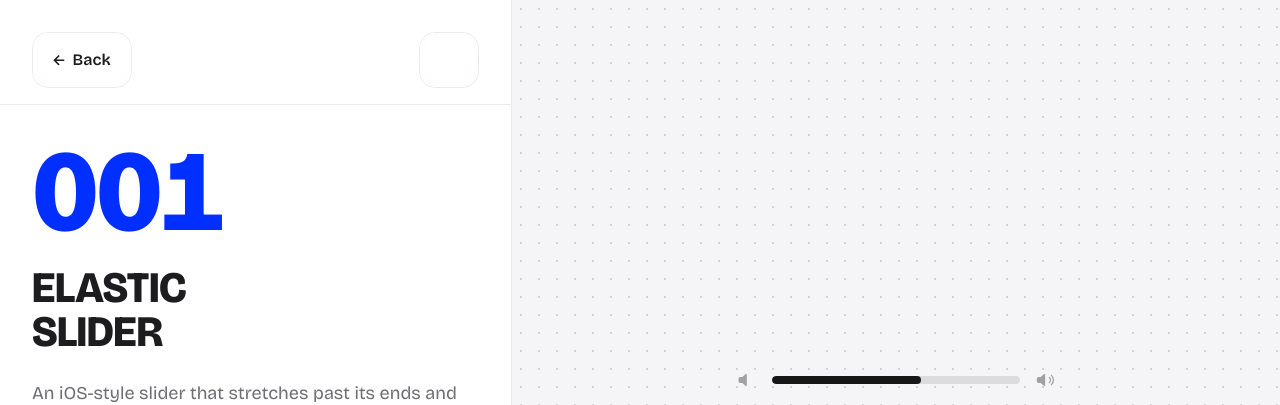
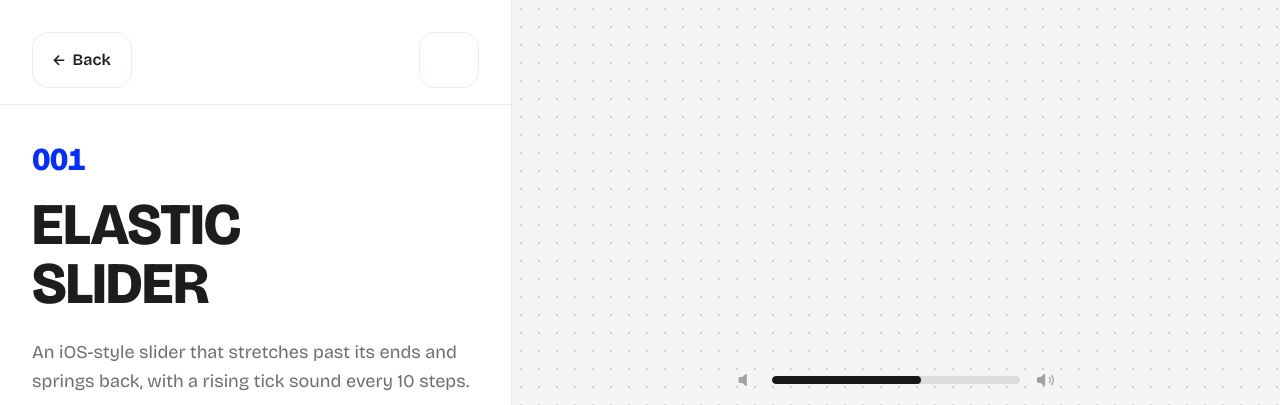
Before and after one commit to sj9911/1iad, a Next.js app: page /day/elastic-slider in a window 1280 px wide. Both pictures are taken after a click on the button 478 px from the left and 744 px from the top of the page. Shown: the top 405 px of the page. Built offline with nearby package versions, Linux system fonts and the light colour scheme; no server answers; some icons are missing.

Commit message:
Sidebar header: smaller day number, bigger poster title

```diff
--- a/src/components/day-shell.tsx
+++ b/src/components/day-shell.tsx
@@ -157,13 +157,13 @@ export function DayShell({
           <motion.header variants={rise} className="pt-10">
             <p
               aria-hidden="true"
-              className="text-[clamp(88px,9vw,132px)] leading-[0.85] tracking-tight tabular-nums text-[var(--oiad-blue)]"
+              className="text-[clamp(26px,2.5vw,34px)] leading-none tracking-tight tabular-nums text-[var(--oiad-blue)]"
               style={POSTER}
             >
               {String(day.day).padStart(3, "0")}
             </p>
             <h2
-              className="mt-6 max-w-[10ch] text-[clamp(34px,3.4vw,48px)] uppercase leading-[1.02] tracking-[-0.01em]"
+              className="mt-5 max-w-[10ch] text-[clamp(44px,4.6vw,62px)] uppercase leading-[1.0] tracking-[-0.01em]"
               style={POSTER}
             >
               {day.title}
```
